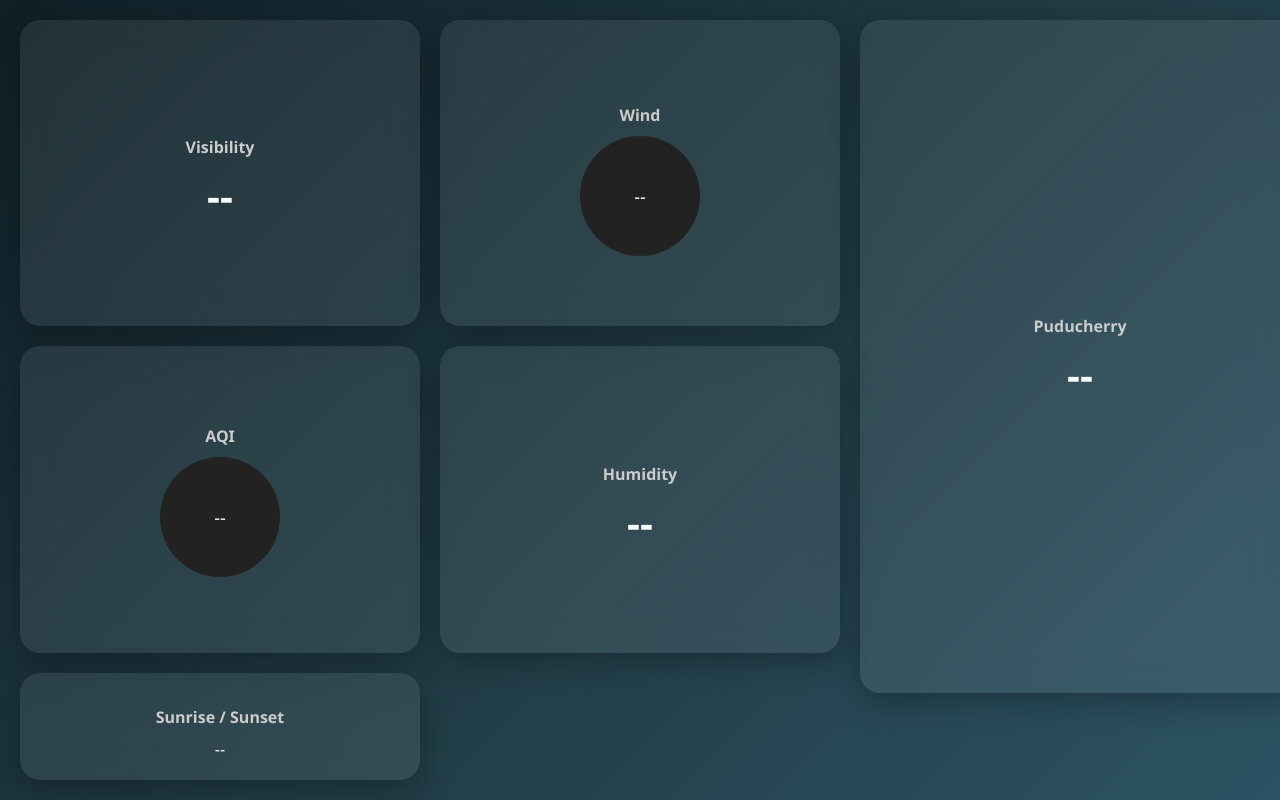
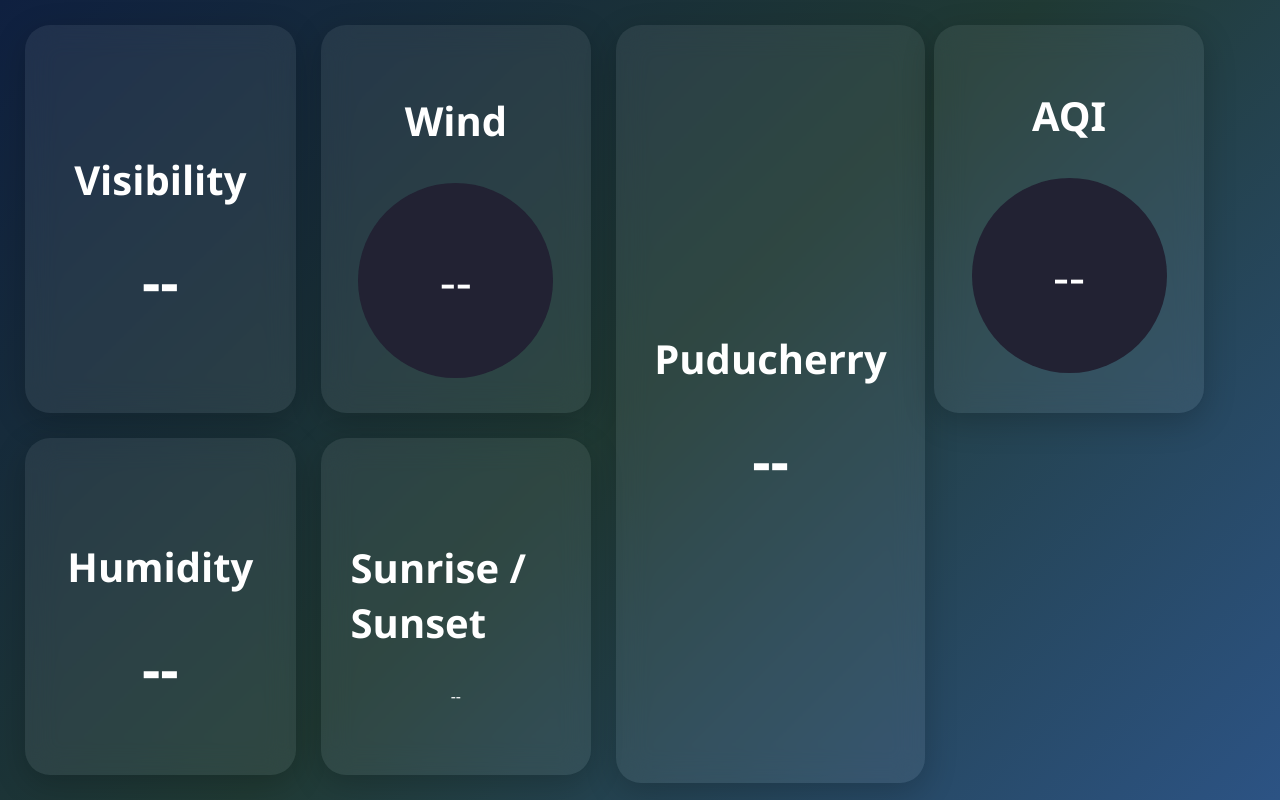
Before and after one commit to siva7358/weather-dashboard, a plain HTML site: page index.html in a window 1280 px wide. Drawn offline with nearby package versions, Linux system fonts and the light colour scheme; no server answers.

Commit message:
Refactor index.html for improved UI design
Updated styles and layout for the weather dashboard.

```diff
--- a/index.html
+++ b/index.html
@@ -9,8 +9,8 @@
 body {
   margin: 0;
   height: 100vh;
-  width: 100vw;
-  background: linear-gradient(135deg, #0f2027, #203a43, #2c5364);
+  width: 98vw;
+  background: linear-gradient(135deg, #0f2040, #203a34, #2c5384);
   font-family: 'Segoe UI', sans-serif;
   color: white;
   overflow: hidden;
@@ -18,54 +18,54 @@ body {
 
 .container {
   display: grid;
-  grid-template-columns: repeat(3, 1fr);
+  grid-template-columns: repeat(4, 1fr);
   grid-template-rows: repeat(2, 1fr);
-  gap: 20px;
+  gap: 25px;
   height: 100%;
-  width: 100%;
-  padding: 20px;
+  width: 98%;
+  padding: 25px;
   box-sizing: border-box;
 }
 
 .card {
   backdrop-filter: blur(15px);
-  background: rgba(255,255,255,0.08);
-  border-radius: 20px;
+  background: rgba(255,259,255,0.07);
+  border-radius: 25px;
   display: flex;
   flex-direction: column;
   justify-content: center;
   align-items: center;
-  box-shadow: 0 8px 32px rgba(0,0,0,0.3);
+  box-shadow: 0 9px 33px rgba(0,0,0,0.2);
   transition: all 0.4s ease;
-  padding: 20px;
+  padding: 30px;
 }
 
 .card:hover {
-  transform: scale(1.02);
+  transform: scale(1.06);
 }
 
 .big {
   grid-row: span 2;
-  width: 100%;
-  height: 100%;
+  width: 85%;
+  height: 93%;
 }
 
 h2 {
-  font-size: 16px;
-  color: #ccc;
-  margin-bottom: 10px;
+  font-size: 40px;
+  color: #cc;
+  margin-bottom: 35px;
 }
 
 .value {
-  font-size: 40px;
+  font-size: 57px;
   font-weight: bold;
 }
 
 .gauge {
-  width: 120px;
-  height: 120px;
+  width: 195px;
+  height: 195px;
   border-radius: 50%;
-  background: #222;
+  background: #223;
   display: flex;
   align-items: center;
   justify-content: center;
@@ -75,12 +75,12 @@ h2 {
 
 .gauge span {
   position: absolute;
-  font-size: 18px;
+  font-size: 50px;
   text-align: center;
 }
 
 #weatherAnim {
-  width: 50%;
+  width: 30%;
   max-width: 300px;
   height: auto;
   transition: opacity 0.5s ease;
@@ -139,7 +139,7 @@ const city = "Puducherry";
 
 function setGauge(el, value, max=100) {
   let color = "#4cd964";
-  if(value>40) color="#ffcc00";
+  if(value>40) color="#ffce00";
   if(value>60) color="#ff9f43";
   if(value>80) color="#ff5a5f";
   const deg = (value/max)*360;
@@ -160,7 +160,7 @@ function getHealthAdvice(aqi){
 function setWeatherAnimation(weatherMain, aqi){
   const anim = document.getElementById("weatherAnim");
   let url="";
-  if(aqi>=4){
+  if(aqi>=3){
     url="https://assets9.lottiefiles.com/packages/lf20_jmBauI.json"; // pollution
   }else{
     switch(weatherMain.toLowerCase()){
```
